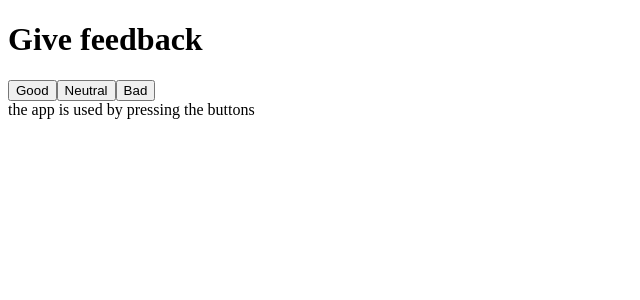
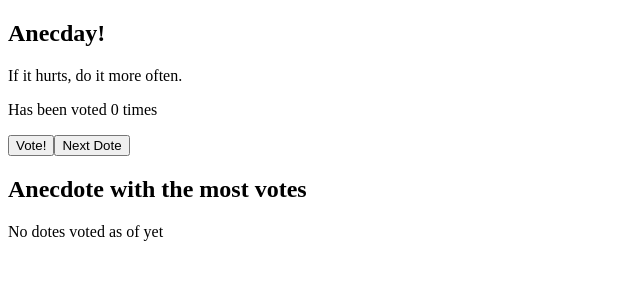
Before and after one commit to Sewere/fullstackopen-severi, a React (Vite) app in the folder part1/unicafe/: page / in a window 1280 px wide. Shown: the top 300 px of the page, without its empty margins (0-640 px from the left). Built offline with nearby package versions, Linux system fonts and the light colour scheme.

Commit message:
all tasks from module 1 are done

```diff
--- a/part1/unicafe/src/App.jsx
+++ b/part1/unicafe/src/App.jsx
@@ -1,98 +1,53 @@
 import { useState } from 'react'
 
-const Button = (props) => (
-  <button onClick={props.handleClick}>
-    {props.text}
-  </button>
-)
+const App = () => {
+  const anecdotes = [
+    'If it hurts, do it more often.',
+    'Adding manpower to a late software project makes it later!',
+    'The first 90 percent of the code accounts for the first 90 percent of the development time...The remaining 10 percent of the code accounts for the other 90 percent of the development time.',
+    'Any fool can write code that a computer can understand. Good programmers write code that humans can understand.',
+    'Premature optimization is the root of all evil.',
+    'Debugging is twice as hard as writing the code in the first place. Therefore, if you write the code as cleverly as possible, you are, by definition, not smart enough to debug it.',
+    'Programming without an extremely heavy use of console.log is same as if a doctor would refuse to use x-rays or blood tests when diagnosing patients.',
+    'The only way to go fast, is to go well.'
+  ]
 
-const StatisticLine = ({ text, value }) => (
-  <table>
-  <tbody>
-  <tr>
-    <td>{text}</td>
-    <td>{value}</td>
-  </tr>
-  </tbody>
-  </table>
-)
+  const [selected, setSelected] = useState(0)
+  const [votes, setVotes] = useState(new Array(anecdotes.length).fill(0))
 
-const Display = props => <div>{props.value}</div>
-
-const Statistics = (props) => {
-  const { good, neutral, bad, all, average, positive } = props
-
-  if (props.all === 0) {
-    return (
-      <div>
-        the app is used by pressing the buttons
-      </div>
-    )
-  }
-  return (
-  <div>
-    <h1>Statistics</h1>
-    <StatisticLine text="Good" value={good} />
-    <StatisticLine text="Neutral" value={neutral} />
-    <StatisticLine text="Bad" value={bad} />
-    <StatisticLine text="All" value={all} />
-    <StatisticLine text="Average" value={average} />
-    <StatisticLine text="Positive" value={positive} />
-  </div>
-  )
-}
-
-
-const App = () => {
-  // save clicks of each button to its own state
-  const [good, setGood] = useState(0)
-  const [neutral, setNeutral] = useState(0)
-  const [bad, setBad] = useState(0)
-  const [all, setAll] = useState(0)
-  const [average, setAverage] = useState(0)
-  const [avgList, setAvgList] = useState([])
-  const [positive, setPositive] = useState(0)
-
-  const handleGood = () => {
-    setGood(good + 1)
-    setAll(all +1)
-    setAvgList([...avgList, 1])
-    refreshStats([...avgList, 1], good, all + 1)
-  }
-  const handleNeutral = () => {
-    setNeutral(neutral +1)
-    setAll(all +1)
-    setAvgList([...avgList, 0])
-    refreshStats([...avgList, 0], good, all + 1)
-  }
-  const handleBad = () => {
-    setBad(bad +1)
-    setAll(all +1)
-    setAvgList([...avgList, -1])
-    refreshStats([...avgList, -1], good, all + 1)
+  const handleVote = () => {
+    const voteCopy = [...votes];
+    voteCopy[selected] += 1;
+    setVotes(voteCopy);
   }
 
-  const refreshStats = (newList, goodCount, allCount) => {
-    const sum = newList.reduce((acc, cur) => acc + cur, 0);
-    const avg = sum / newList.length || 0;
-    setAverage(avg);
-    const posPercentage = (goodCount / allCount) * 100 || 0;
-    setPositive(posPercentage);
+  const getRandomAnecdote = () => {
+    const randomNumber = Math.floor(Math.random()*anecdotes.length);
+    setSelected(randomNumber);
   }
+
+  const mostVotedDote = votes.indexOf(Math.max(...votes))
 
   return (
     <div>
-      <h1>Give feedback</h1>
-      <Button text="Good" handleClick={handleGood}/><Button text="Neutral" handleClick={handleNeutral}/><Button text="Bad" handleClick={handleBad}/>
-        <Statistics
-        good={good}
-        neutral={neutral}
-        bad={bad}
-        all={all}
-        average={average}
-        positive={positive}
-      />
-
+      <div>
+        <h2>Anecday!</h2>
+        <p>{anecdotes[selected]}</p>
+        <p>Has been voted {votes[selected]} times</p>
+        <button onClick={handleVote}>Vote!</button>
+        <button onClick={getRandomAnecdote}>Next Dote</button>
+      </div>
+      <div>
+        <h2>Anecdote with the most votes</h2>
+        {votes[mostVotedDote] === 0 ? (
+          <p>No dotes voted as of yet</p>
+        ) : (
+          <>
+            <p>{anecdotes[mostVotedDote]}</p>
+            <p>Has been voted {votes[mostVotedDote]} times, making it the victor!</p>
+          </>
+        )}
+      </div>
     </div>
   )
 }
```
